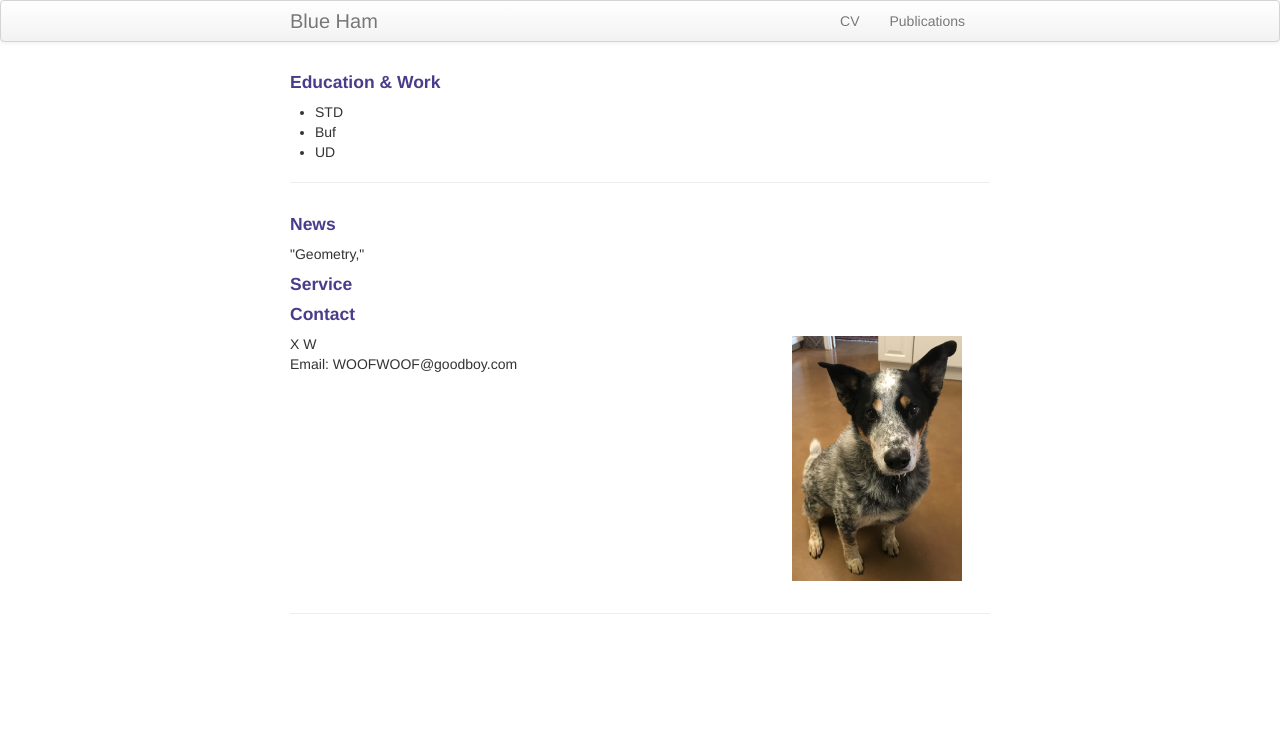
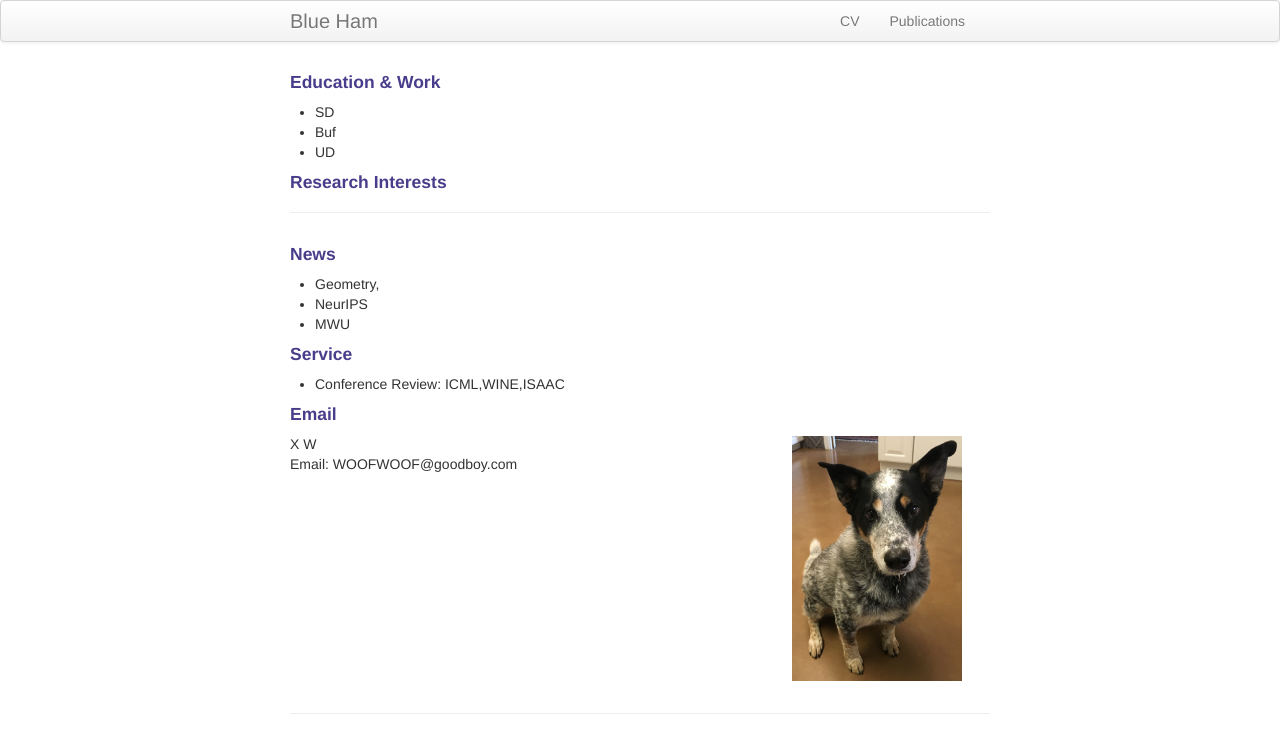
Before and after one commit to xiiaowang/xiiaowang.github.io, a Jekyll site: the page built from index.md, in a window 1280 px wide. Shown: the top 753 px of the page. Built offline with Jekyll 4.4.1, drawn with Linux system fonts in a browser that asks for light colours.

Commit message:
Update index.md

```diff
--- a/index.md
+++ b/index.md
@@ -6,21 +6,29 @@ keywords: machine learning, geometry
 ---
 <h4><a name="Education & Work"></a>Education & Work</h4>
 <ul>
-    <li>STD</li>
+    <li>SD</li>
     <li>Buf</li>
     <li>UD</li>
 </ul>
-
+<h4><a name="Research Interests"></a>Research Interests</h4>
 
 ---
 
 
 <div class="container">
     <h4><a name="News"></a>News</h4>
-    "Geometry,"
+    <ul>
+        <li>Geometry,</li>
+        <li>NeurIPS</li>
+        <li>MWU</li>
+    </ul>
+
     <h4><a name="Service"></a>Service</h4>
+    <ul>
+        <li>Conference Review: ICML,WINE,ISAAC</li>
+    </ul>
 
-<h4><a name="Contact"></a>Contact</h4>
+<h4><a name="Email"></a>Email</h4>
 
     <div class="row-fluid">
         <div class="span5">
```
